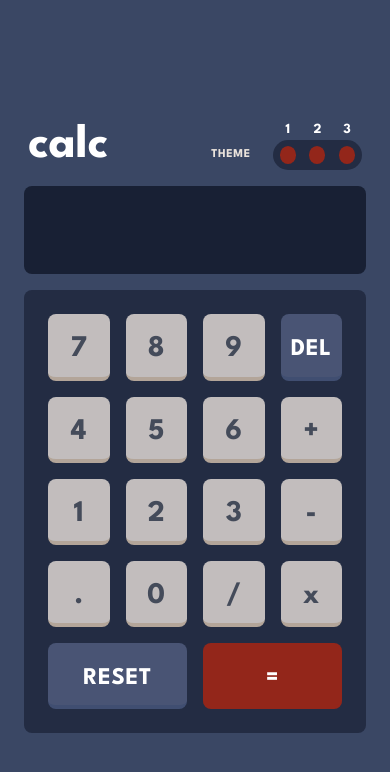
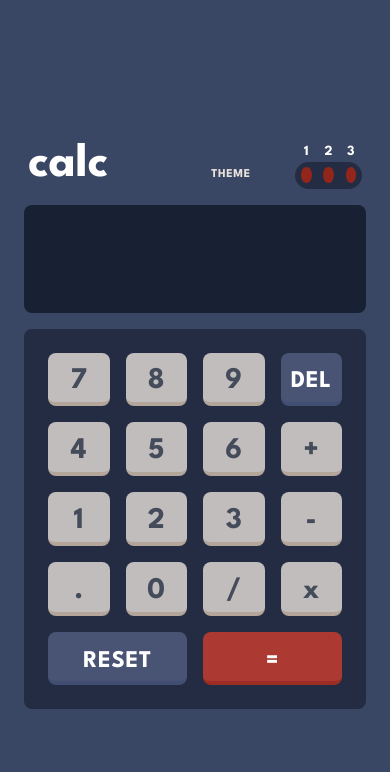
Before and after one commit to MustakAbsarKhan/Calculator-App, a website: page index.html in a window 390 px wide. Drawn offline with Linux system fonts and the light colour scheme.

Commit message:
Theme 1 UI responsiveness updated

```diff
--- a/index.html
+++ b/index.html
@@ -14,7 +14,7 @@
 </head>
 
 <body class="font-sans bg-t1mainBG flex justify-center items-center h-[100vh]">
-    <main class="flex flex-col justify-center items-center w-[25%] h-[70%] min-w-fit min-h-fit m-6">
+    <main class="flex flex-col justify-center items-center w-[25%] h-[70%] min-w-fit min-h-[535px] m-6">
         <topbar class="w-full h-[10%] px-1 my-2 flex items-center justify-center">
             <text-top class=" w-2/6 h-full font-bold text-5xl text-t1text2 flex items-end">
                 calc
@@ -26,46 +26,46 @@
                 </text-top>
 
                 <div class="h-full w-1/2 flex flex-col justify-end items-end">
-                    <numbers class="w-[80%] flex justify-around items-center text-t1text2 text-sm">
-                        <p class="w-[18%] flex justify-center">1</p>
-                        <p class="w-[18%] flex justify-center">2</p>
-                        <p class="w-[18%] flex justify-center">3</p>
+                    <numbers class="w-[60%] flex justify-around items-center text-t1text2 text-sm">
+                        <p class="w-[18%] flex justify-around">1</p>
+                        <p class="w-[18%] flex justify-around">2</p>
+                        <p class="w-[18%] flex justify-around">3</p>
                     </numbers>
-                    <toggle class="w-[80%] h-[50%] flex justify-around items-center bg-t1toggleBG rounded-full">
-                        <input class="appearance-none rounded-[50%] cursor-pointer opacity-100 button h-[60%] w-[18%] bg-t1keySD1 active:bg-t1keyBGT" type="radio" name="toggle" id="one" />
-                        <input class="appearance-none rounded-[50%] cursor-pointer opacity-100 button h-[60%] w-[18%] bg-t1keySD1 active:bg-t1keyBGT" type="radio" name="toggle" id="two" />
-                        <input class="appearance-none rounded-[50%] cursor-pointer opacity-100 button h-[60%] w-[18%] bg-t1keySD1 active:bg-t1keyBGT" type="radio" name="toggle" id="three" />
+                    <toggle class="w-[60%] h-[50%] flex justify-around items-center bg-t1toggleBG rounded-full">
+                        <input class="toggle bg-t1keySD1 active:bg-t1keyBGT" type="radio" name="toggle" id="one" />
+                        <input class="toggle bg-t1keySD1 active:bg-t1keyBGT" type="radio" name="toggle" id="two" />
+                        <input class="toggle bg-t1keySD1 active:bg-t1keyBGT" type="radio" name="toggle" id="three" />
                     </toggle>
                 </div>
             </right>
 
         </topbar>
-        <screen class="w-full h-[15%] my-2">
-            <input type="text" class="w-full h-full bg-t1screenBG text-t1text2 text-3xl rounded-lg text-right p-5 tracking-wider" value="">
+        <screen class="w-full h-[20%] my-2">
+            <input type="text" class="w-full h-full bg-t1screenBG text-t1text2 text-4xl rounded-lg text-right p-6 tracking-wider" value="">
         </screen>
-        <keypad class="h-[75%] max-h-[550px] w-full bg-t1toggleBG rounded-lg grid grid-cols-4 grid-rows-5 p-4 usm:p-1 my-2">
-            <input class="m-2 usm:m-1 pt-2 bg-t1keyBG1/80 rounded-lg border-b-4 border-t1keySD2/95 text-center text-t1text1 text-3xl subpixel-antialiased active:bg-t1keyBG1/100" type="button" value="7" onclick="">
-            <input class="m-2 usm:m-1 pt-2 bg-t1keyBG1/80 rounded-lg border-b-4 border-t1keySD2/95 text-center text-t1text1 text-3xl subpixel-antialiased active:bg-t1keyBG1/100" type="button" value="8" onclick="">
-            <input class="m-2 usm:m-1 pt-2 bg-t1keyBG1/80 rounded-lg border-b-4 border-t1keySD2/95 text-center text-t1text1 text-3xl subpixel-antialiased active:bg-t1keyBG1/100" type="button" value="9" onclick="">
-            <input class="m-2 usm:m-1 pt-2 bg-t1keyBG/60 rounded-lg border-b-4 border-t1keySD/90  text-center text-t1text2 text-2xl subpixel-antialiased tracking-wide active:bg-t1keyBG" type="button" value="DEL" onclick="">
+        <keypad class="h-[70%] max-h-[550px] w-full bg-t1toggleBG rounded-lg grid grid-cols-4 grid-rows-5 p-4 usm:p-1 my-2">
+            <input class="button" id="button1" type="button" value="7" onclick="">
+            <input class="button" type="button" value="8" onclick="">
+            <input class="button" type="button" value="9" onclick="">
+            <input class="big-button bg-t1keyBG/60 border-t1keySD/90 text-t1text2 active:bg-t1keyBG" type="button" value="DEL" onclick="">
 
-            <input class="m-2 usm:m-1 pt-2 bg-t1keyBG1/80 rounded-lg border-b-4 border-t1keySD2/95 text-center text-t1text1 text-3xl subpixel-antialiased active:bg-t1keyBG1/100" type="button" value="4" onclick="">
-            <input class="m-2 usm:m-1 pt-2 bg-t1keyBG1/80 rounded-lg border-b-4 border-t1keySD2/95 text-center text-t1text1 text-3xl subpixel-antialiased active:bg-t1keyBG1/100" type="button" value="5" onclick="">
-            <input class="m-2 usm:m-1 pt-2 bg-t1keyBG1/80 rounded-lg border-b-4 border-t1keySD2/95 text-center text-t1text1 text-3xl subpixel-antialiased active:bg-t1keyBG1/100" type="button" value="6" onclick="">
-            <input class="m-2 usm:m-1 pt-2 bg-t1keyBG1/80 rounded-lg border-b-4 border-t1keySD2/95 text-center text-t1text1 text-3xl subpixel-antialiased active:bg-t1keyBG1/100" type="button" value="+" onclick="">
+            <input class="button" type="button" value="4" onclick="">
+            <input class="button" type="button" value="5" onclick="">
+            <input class="button" type="button" value="6" onclick="">
+            <input class="button" type="button" value="+" onclick="">
 
-            <input class="m-2 usm:m-1 pt-2 bg-t1keyBG1/80 rounded-lg border-b-4 border-t1keySD2/95 text-center text-t1text1 text-3xl subpixel-antialiased active:bg-t1keyBG1/100" type="button" value="1" onclick="">
-            <input class="m-2 usm:m-1 pt-2 bg-t1keyBG1/80 rounded-lg border-b-4 border-t1keySD2/95 text-center text-t1text1 text-3xl subpixel-antialiased active:bg-t1keyBG1/100" type="button" value="2" onclick="">
-            <input class="m-2 usm:m-1 pt-2 bg-t1keyBG1/80 rounded-lg border-b-4 border-t1keySD2/95 text-center text-t1text1 text-3xl subpixel-antialiased active:bg-t1keyBG1/100" type="button" value="3" onclick="">
-            <input class="m-2 usm:m-1 pt-2 bg-t1keyBG1/80 rounded-lg border-b-4 border-t1keySD2/95 text-center text-t1text1 text-3xl subpixel-antialiased active:bg-t1keyBG1/100" type="button" value="-" onclick="">
+            <input class="button" type="button" value="1" onclick="">
+            <input class="button" type="button" value="2" onclick="">
+            <input class="button" type="button" value="3" onclick="">
+            <input class="button" type="button" value="-" onclick="">
 
-            <input class="m-2 usm:m-1 pt-2 bg-t1keyBG1/80 rounded-lg border-b-4 border-t1keySD2/95 text-center text-t1text1 text-3xl subpixel-antialiased active:bg-t1keyBG1/100" type="button" value="." onclick="">
-            <input class="m-2 usm:m-1 pt-2 bg-t1keyBG1/80 rounded-lg border-b-4 border-t1keySD2/95 text-center text-t1text1 text-3xl subpixel-antialiased active:bg-t1keyBG1/100" type="button" value="0" onclick="">
-            <input class="m-2 usm:m-1 pt-2 bg-t1keyBG1/80 rounded-lg border-b-4 border-t1keySD2/95 text-center text-t1text1 text-3xl subpixel-antialiased active:bg-t1keyBG1/100" type="button" value="/" onclick="">
-            <input class="m-2 usm:m-1 pt-2 bg-t1keyBG1/80 rounded-lg border-b-4 border-t1keySD2/95 text-center text-t1text1 text-3xl subpixel-antialiased active:bg-t1keyBG1/100" type="button" value="x" onclick="">
+            <input class="button" type="button" value="." onclick="">
+            <input class="button" type="button" value="0" onclick="">
+            <input class="button" type="button" value="/" onclick="">
+            <input class="button" type="button" value="x" onclick="">
 
-            <input class="m-2 usm:m-1 pt-2 bg-t1keyBG/60 col-span-2 rounded-lg border-b-4 border-t1keySD/90 text-center text-t1text2 text-2xl tracking-wide active:bg-t1keyBG" type="button" value="RESET" onclick="">
-            <input class="m-2 usm:m-1 pt-2 bg-t1keySD1 col-span-2 rounded-lg border-b-4 border-t1keySD1 text-center text-t1text2 text-2xl tracking-wide active:bg-t1keyBGT" type="button" value="=" onclick="">
+            <input class="big-button bg-t1keyBG/60 border-t1keySD/90 text-t1text2 active:bg-t1keyBG col-span-2" type="button" value="RESET" onclick="">
+            <input class="big-button bg-t1keyBGT/80 border-t1keySD1/60 text-t1text2 active:bg-t1keyBGT col-span-2" type="button" value="=" onclick="">
         </keypad>
     </main>
 </body>
--- a/src/css/input.css
+++ b/src/css/input.css
@@ -1,3 +1,19 @@
 @tailwind base;
 @tailwind components;
 @tailwind utilities;
+
+@layer components{
+
+    .toggle{
+        @apply appearance-none rounded-[50%] cursor-pointer opacity-100 h-[60%] w-[16%]
+    };
+
+    .button{
+        @apply m-2 usm:m-1 pt-2 bg-t1keyBG1/80 rounded-lg border-b-4 border-t1keySD2/95 text-center text-t1text1 text-3xl subpixel-antialiased active:bg-t1keyBG1/100
+    };
+
+    .big-button{
+        @apply m-2 usm:m-1 pt-2 rounded-lg border-b-4 text-center text-2xl subpixel-antialiased tracking-wide
+    };
+
+};
--- a/tailwind.config.js
+++ b/tailwind.config.js
@@ -19,6 +19,7 @@ module.exports = {
     },
 
     colors: {
+      // Theme 1
       // BACKGROUNDS
       t1mainBG: 'hsl(222, 26%, 31%)',
       t1toggleBG: 'hsl(223, 31%, 20%)',
@@ -33,6 +34,38 @@ module.exports = {
       //TEXT
       t1text1: 'hsl(221, 14%, 31%)',
       t1text2: 'hsl(0, 0%, 100%)',
+
+      //Theme 2
+      // BACKGROUNDS
+      t2mainBG: 'hsl(0, 0%, 90%)',
+      t2toggleBG: 'hsl(0, 5%, 81%)',
+      t2screenBG: 'hsl(0, 0%, 93%)',
+      // KEYS
+      t2keyBG: 'hsl(185, 42%, 37%)',
+      t2keySD: 'hsl(185, 58%, 25%)',
+      t2keyBGT: 'hsl(25, 98%, 40%)',
+      t2keySD1: 'hsl(25, 99%, 27%)',
+      t2keyBG1: 'hsl(45, 7%, 89%)',
+      t2keySD2: 'hsl(35, 11%, 61%)',
+      //TEXT
+      t2text1: 'hsl(60, 10%, 19%)',
+      t2text2: 'hsl(0, 0%, 100%)',
+
+      //Theme 3
+      // BACKGROUNDS
+      t3mainBG: 'hsl(268, 75%, 9%)',
+      t3toggleKeypadScreenBG: 'hsl(268, 71%, 12%)',
+      // KEYS
+      t3keyBG: 'hsl(281, 89%, 26%)',
+      t3keySD: 'hsl(285, 91%, 52%)',
+      t3keyBGT: 'hsl(176, 100%, 44%)',
+      t3keySD1: 'hsl(177, 92%, 70%)',
+      t3keyBG1: 'hsl(268, 47%, 21%)',
+      t3keySD2: 'hsl(290, 70%, 36%)',
+      //TEXT
+      t3text1: 'hsl(52, 100%, 62%)',
+      t3text2: 'hsl(198, 20%, 13%)',
+      t3text3: 'hsl(0, 0%, 100%)',
     }
   },
   plugins: [],
```
Also changed, not shown: dist/output.css.
